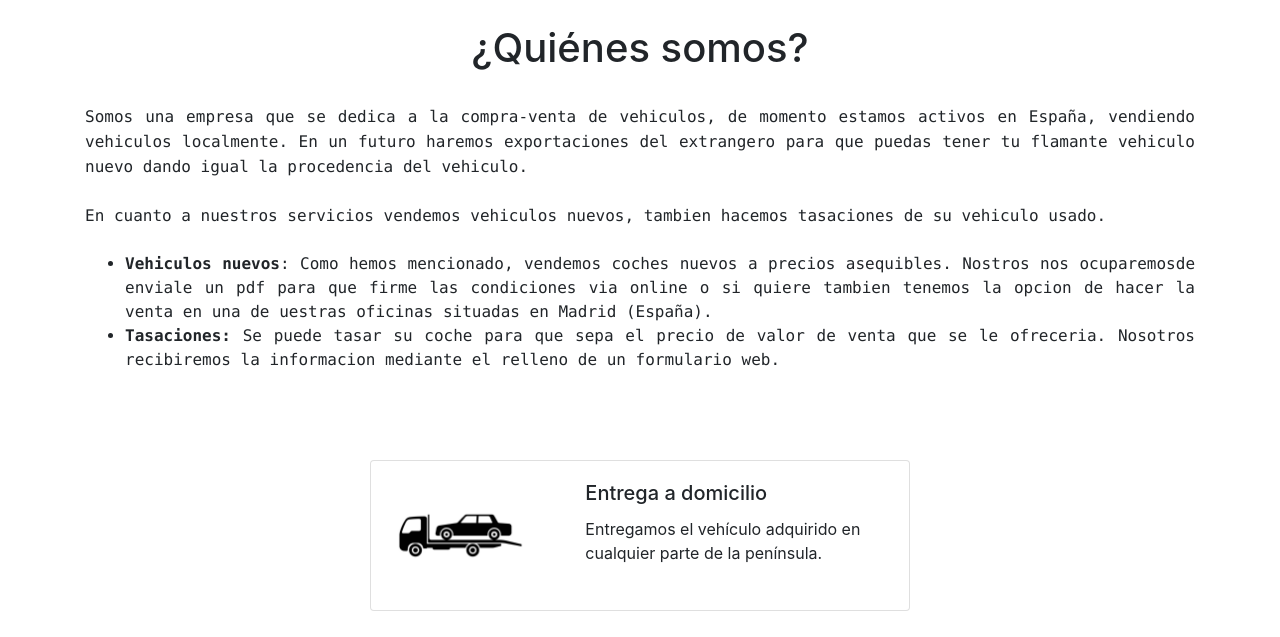
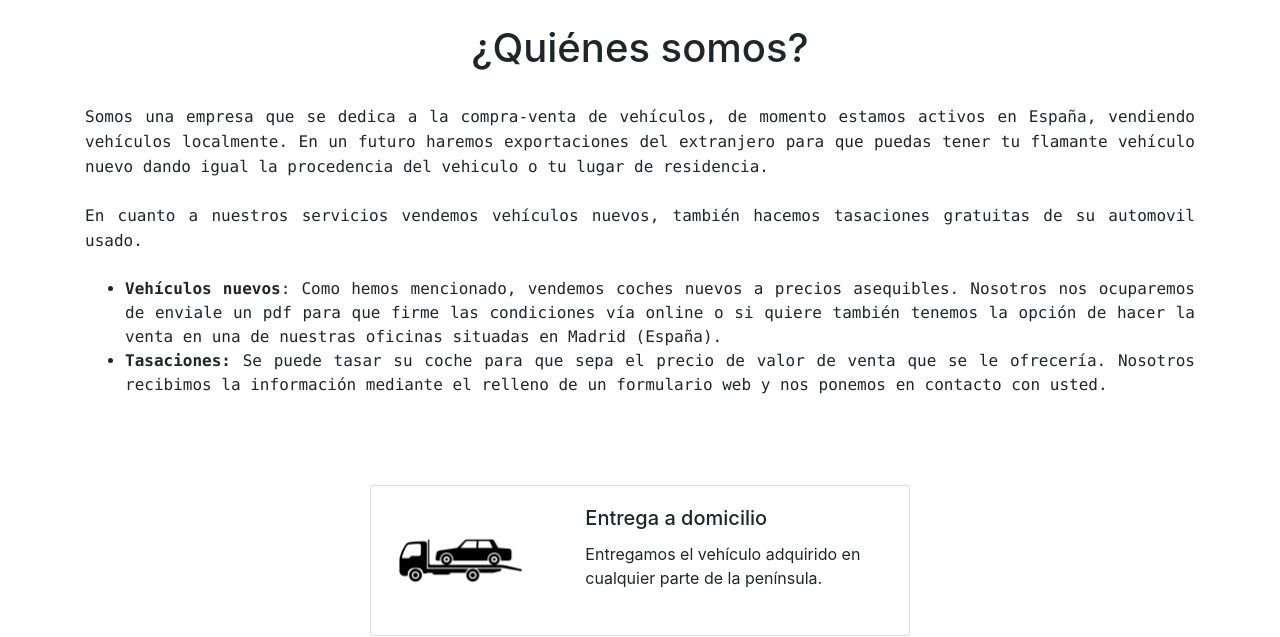
Before and after one commit to maikk96/practicaFinal, a PHP site: page /nosotros.php in a window 1280 px wide. Shown: the part 178-815 px from the top of the page. Run offline with PHP 8.4, Linux system fonts and the light colour scheme.

Commit message:
nosotros

```diff
--- a/nosotros.php
+++ b/nosotros.php
@@ -35,25 +35,25 @@ if (!isset($_SESSION['usuario'])) {
 <h1>¿Quiénes somos?</h1>
 <div style="text-align: justify;"><br style="font-family: Consolas;">
   <span style="font-family: Consolas;">Somos una empresa que se dedica a
-la compra-venta de vehiculos, de momento estamos activos en España,
-vendiendo vehiculos localmente. En un futuro haremos exportaciones del
-extrangero para que puedas tener tu flamante vehiculo nuevo dando igual
-la procedencia del vehiculo. </span><br style="font-family: Consolas;">
+la compra-venta de vehículos, de momento estamos activos en España,
+vendiendo vehículos localmente. En un futuro haremos exportaciones del
+extranjero para que puedas tener tu flamante vehículo nuevo dando igual
+la procedencia del vehiculo o tu lugar de residencia. </span><br style="font-family: Consolas;">
 <br style="font-family: Consolas;">
   <span style="font-family: Consolas;">En cuanto a nuestros servicios
-vendemos vehiculos nuevos, tambien hacemos tasaciones de su vehiculo
-usado.</span><br style="font-family: Consolas;">
+vendemos vehículos nuevos, también hacemos tasaciones gratuitas de su automovil usado.
+</span><br style="font-family: Consolas;">
 <br style="font-family: Consolas;">
 <ul style="font-family: Consolas;">
-  <li><span style="font-weight: bold;">Vehiculos nuevos</span>: Como
-hemos mencionado, vendemos coches nuevos a precios asequibles. Nostros
-nos ocuparemosde enviale un pdf para que firme las condiciones via
-online o si quiere tambien tenemos la opcion de hacer la venta en una
-de uestras oficinas situadas en Madrid (España).</li>
+  <li><span style="font-weight: bold;">Vehículos nuevos</span>: Como
+hemos mencionado, vendemos coches nuevos a precios asequibles. Nosotros
+nos ocuparemos de enviale un pdf para que firme las condiciones vía
+online o si quiere también tenemos la opción de hacer la venta en una
+de nuestras oficinas situadas en Madrid (España).</li>
   <li><span style="font-weight: bold;">Tasaciones:</span> Se puede
 tasar su coche para que sepa el precio de valor de venta que se le
-ofreceria. Nosotros recibiremos la informacion mediante el relleno de
-un formulario web. <br>
+ofrecería. Nosotros recibimos la información mediante el relleno de
+un formulario web y nos ponemos en contacto con usted. <br>
   </li>
 </ul>
 <br>
```
